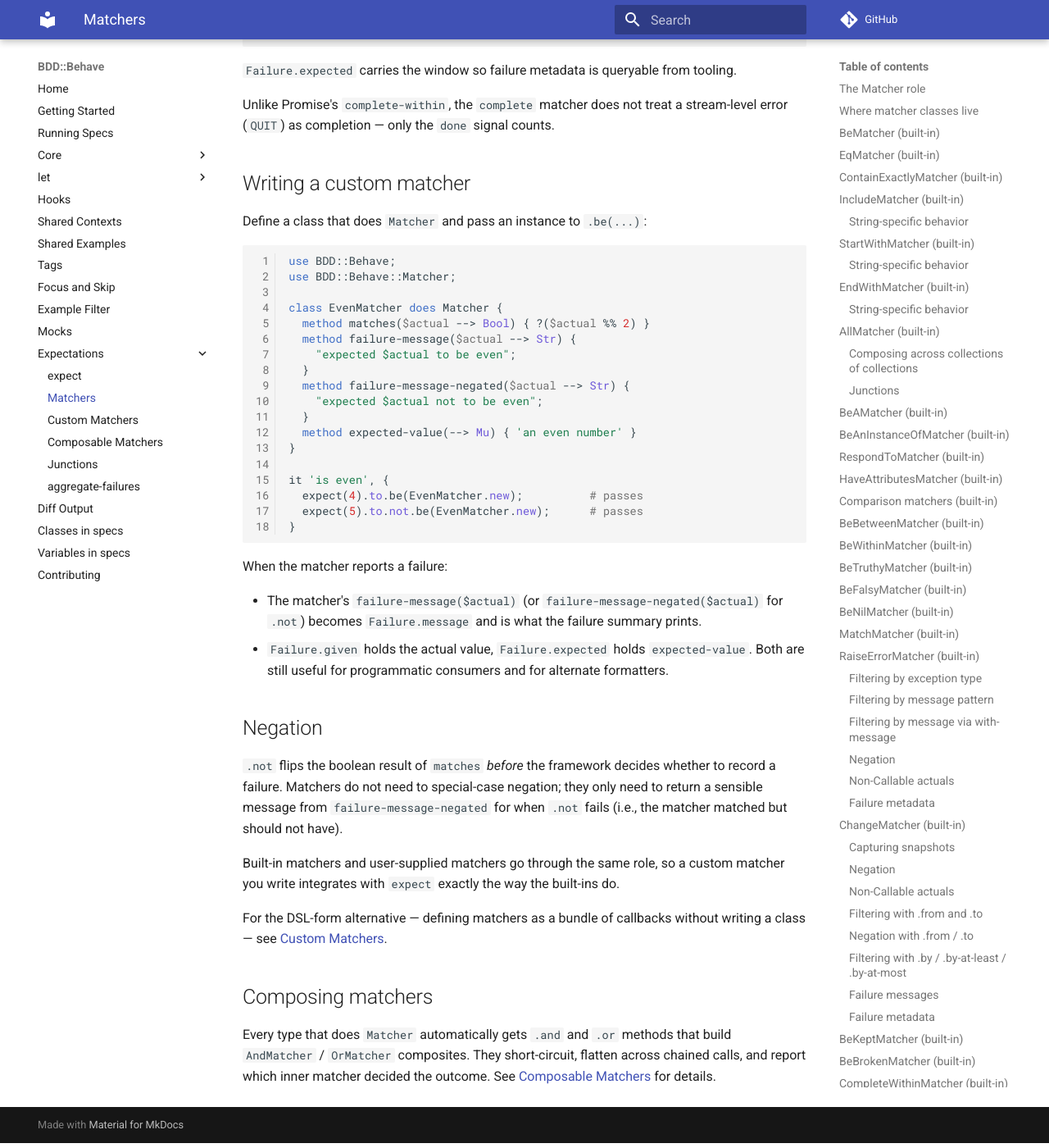
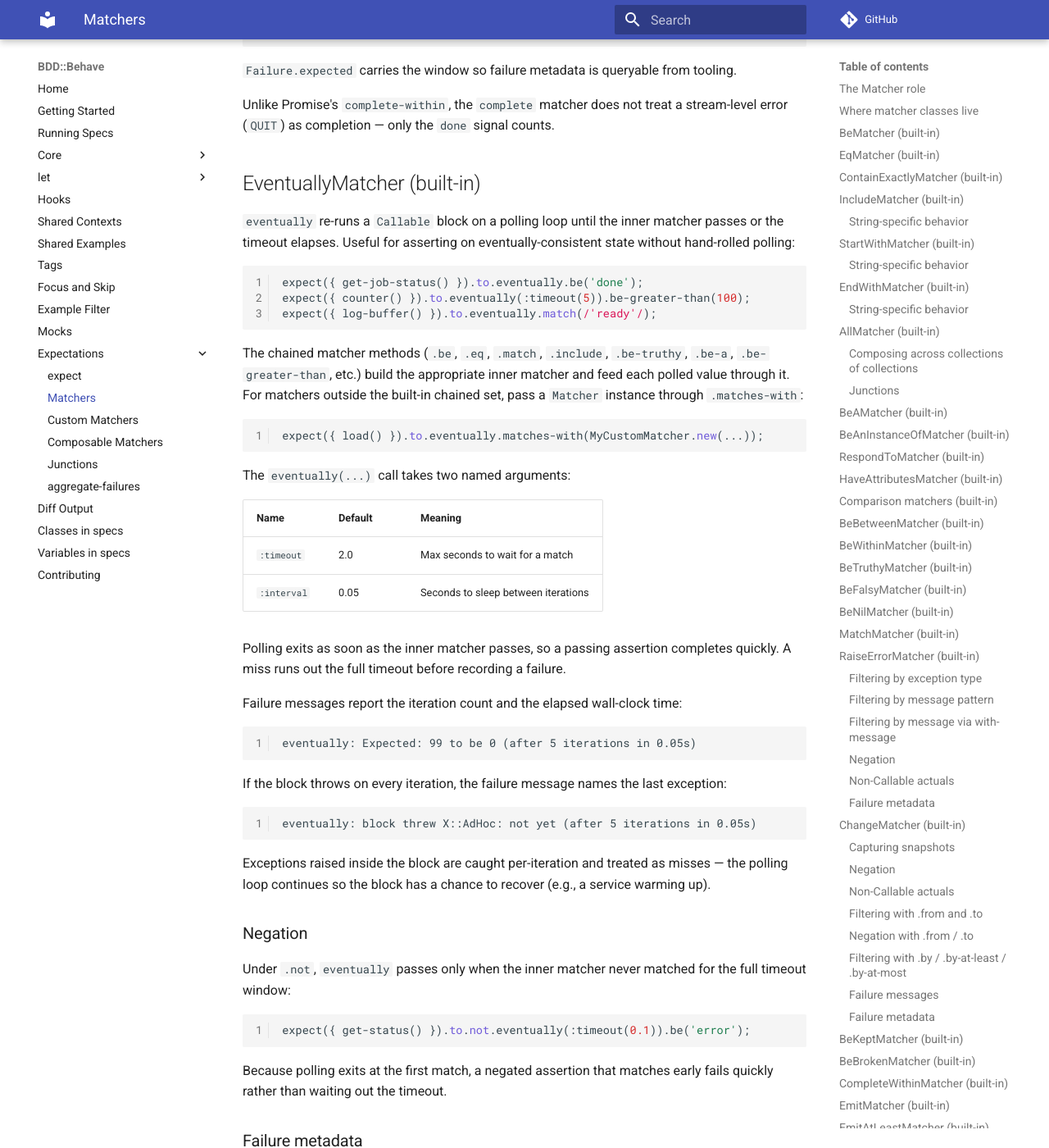
Before and after one commit to gdonald/BDD-Behave, an MkDocs documentation site: the page built from docs-src/docs/expectations/matchers.md, in a window 1280 px wide and 1400 px high, scrolled down 26794 px. Shown: the whole window at 82% size. Built offline with MkDocs 1.6.1 and Material for MkDocs 9.7.7, drawn with Linux system fonts in a browser that asks for light colours; comment, search, counter and statistics services are not loaded; some of the changed text lies outside the part shown.

Commit message:
Add eventually matcher

````diff
--- a/docs-src/docs/expectations/matchers.md
+++ b/docs-src/docs/expectations/matchers.md
@@ -50,7 +50,7 @@ You only need to know about specific submodules when you want to *instantiate* m
 | `BDD::Behave::Matcher::String`     | `MatchMatcher`                                                                                                                                |
 | `BDD::Behave::Matcher::Exception`  | `RaiseErrorMatcher`                                                                                                                           |
 | `BDD::Behave::Matcher::Change`     | `ChangeMatcher`                                                                                                                               |
-| `BDD::Behave::Matcher::Async`      | `BeKeptMatcher`, `BeBrokenMatcher`, `CompleteWithinMatcher`, `EmitMatcher`, `EmitAtLeastMatcher`, `CompleteMatcher`                            |
+| `BDD::Behave::Matcher::Async`      | `BeKeptMatcher`, `BeBrokenMatcher`, `CompleteWithinMatcher`, `EmitMatcher`, `EmitAtLeastMatcher`, `CompleteMatcher`, `EventuallyMatcher`       |
 
 Each submodule already `use`s `BDD::Behave::Matcher` internally, but the role is *not* re-exported. If your code needs both, import both:
 
@@ -1362,6 +1362,80 @@ Unlike Promise's `complete-within`, the `complete` matcher does not
 treat a stream-level error (`QUIT`) as completion — only the `done`
 signal counts.
 
+## EventuallyMatcher (built-in)
+
+`eventually` re-runs a `Callable` block on a polling loop until the
+inner matcher passes or the timeout elapses. Useful for asserting on
+eventually-consistent state without hand-rolled polling:
+
+```raku
+expect({ get-job-status() }).to.eventually.be('done');
+expect({ counter() }).to.eventually(:timeout(5)).be-greater-than(100);
+expect({ log-buffer() }).to.eventually.match(/'ready'/);
+```
+
+The chained matcher methods (`.be`, `.eq`, `.match`, `.include`,
+`.be-truthy`, `.be-a`, `.be-greater-than`, etc.) build the appropriate
+inner matcher and feed each polled value through it. For matchers
+outside the built-in chained set, pass a `Matcher` instance through
+`.matches-with`:
+
+```raku
+expect({ load() }).to.eventually.matches-with(MyCustomMatcher.new(...));
+```
+
+The `eventually(...)` call takes two named arguments:
+
+| Name        | Default | Meaning                                      |
+| ----------- | ------- | -------------------------------------------- |
+| `:timeout`  | 2.0     | Max seconds to wait for a match              |
+| `:interval` | 0.05    | Seconds to sleep between iterations          |
+
+Polling exits as soon as the inner matcher passes, so a passing
+assertion completes quickly. A miss runs out the full timeout before
+recording a failure.
+
+Failure messages report the iteration count and the elapsed wall-clock
+time:
+
+```
+eventually: Expected: 99 to be 0 (after 5 iterations in 0.05s)
+```
+
+If the block throws on every iteration, the failure message names the
+last exception:
+
+```
+eventually: block threw X::AdHoc: not yet (after 5 iterations in 0.05s)
+```
+
+Exceptions raised inside the block are caught per-iteration and treated
+as misses — the polling loop continues so the block has a chance to
+recover (e.g., a service warming up).
+
+### Negation
+
+Under `.not`, `eventually` passes only when the inner matcher never
+matched for the full timeout window:
+
+```raku
+expect({ get-status() }).to.not.eventually(:timeout(0.1)).be('error');
+```
+
+Because polling exits at the first match, a negated assertion that
+matches early fails quickly rather than waiting out the timeout.
+
+### Failure metadata
+
+- `Failure.given` is the `Callable` block (preserved as-is)
+- `Failure.expected` is the inner matcher's `expected-value`
+- `Failure.message` includes iteration count and elapsed time
+
+### Non-Callable actuals
+
+`expect(42).to.eventually.be(42)` records a Promise-shape failure
+because the actual is not a `Callable`. The block form is required.
+
 ## Writing a custom matcher
 
 Define a class that does `Matcher` and pass an instance to `.be(...)`:
````
Also changed, not shown: docs-src/docs/expectations/expect.md (+4 -0 lines), 4 other files.
